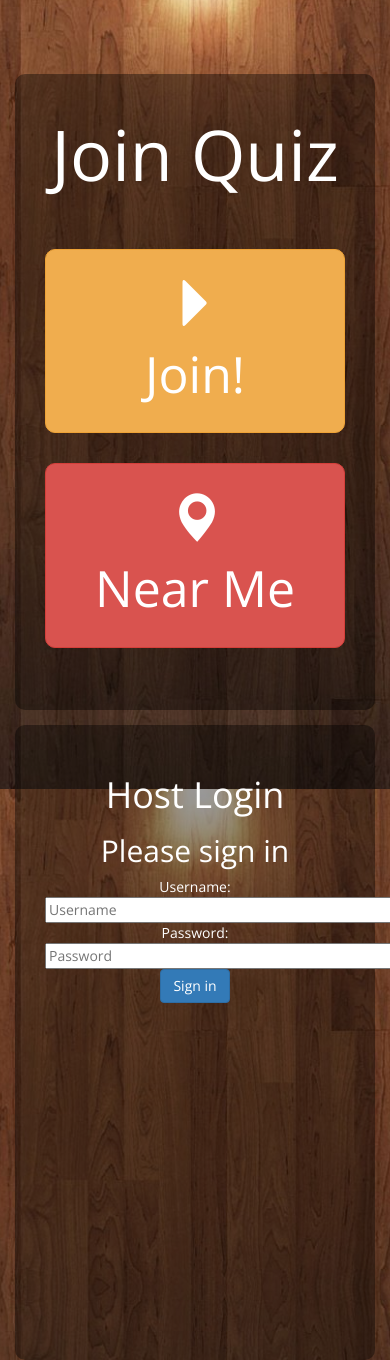
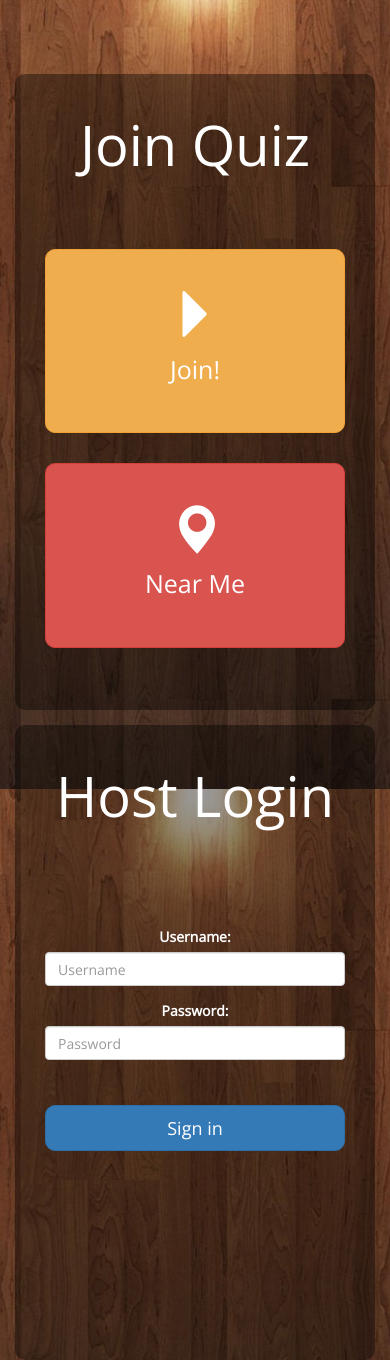
Before and after one commit to hoodscott/squiz, a Django app: page / in a window 390 px wide; the page is wider, and only the part inside the window is pictured. Shown: the part 55-1415 px from the top of that part. Run offline with Django 3.2, Linux system fonts and the light colour scheme; some libraries are stand-ins or nearby versions.

Commit message:
Styling up the front page
Responsive text, a nice form, and error messages.

```diff
--- a/project_squiz/squiz/views.py
+++ b/project_squiz/squiz/views.py
@@ -28,12 +28,15 @@ def index(request):
         if user: # if user is not none then authentication has been successful
             if user.is_active:
                 # If the account is valid and active, we can log the user in.
-                # We'll send the user back to the homepage.
+                # Then We'll send the user back to the homepage.
                 login(request, user)
-
                 return redirect(reverse('index'))
-        #else:
-           # print login_form.errors
+            else:
+                # An inactive account was used - no logging in!
+                context_dict['disabled_account'] = True
+        else:
+            # Bad login details were provided. So we can't log the user in.
+            context_dict['bad_details'] = True
 
     else:
         login_form = LoginForm
--- a/project_squiz/static/css/full.css
+++ b/project_squiz/static/css/full.css
@@ -45,7 +45,24 @@ input, select, textarea {
 }
 
 .titlefont {
-	font-size: 5em;
+    font-size: 5em;
+  }
+
+@media screen and (max-width : 500px){
+  .titlefont {
+    font-size: 4em;
+  }
+}
+@media screen and (max-width : 333px){
+  .titlefont {
+    font-size: 3em;
+  }
+}
+
+@media screen and (max-width : 500px){
+  .bigbuttontext {
+    font-size: 0.5em;
+  }
 }
 
 .block {
@@ -88,3 +105,7 @@ input, select, textarea {
 .table-striped>tbody>tr:nth-of-type(odd){
     background-color: rgba(20, 20, 19, 0.59);
 }
+
+.errorlist {
+  color: rgba(255, 34, 34, 1);
+}
--- a/project_squiz/templates/squiz/home.html
+++ b/project_squiz/templates/squiz/home.html
@@ -64,12 +64,12 @@
           <div class="height80">
             <a href="{% url 'join' %}">
             <button id="join_button" type="button"  class="btn btn-warning btn-lg home-buttons icon">
-            <span class="glyphicon glyphicon-triangle-right" aria-hidden="true"></span> <br> Join!
+            <span class="glyphicon glyphicon-triangle-right" aria-hidden="true"></span> <br> <p class="bigbuttontext">Join!</p>
             </button>
             </a>
             <a href="{#% url 'nearby' %#}">
             <button id="nearby_button" type="button" class="btn btn-danger btn-lg home-buttons icon">
-            <span class="glyphicon glyphicon-map-marker" aria-hidden="true"></span> <br> Near Me
+            <span class="glyphicon glyphicon-map-marker" aria-hidden="true"></span> <br> <p class="bigbuttontext">Near Me</p>
             </button>
             </a>
           </div>
@@ -79,22 +79,39 @@
       <!-- Right Pane -->
       <div class="col-md-5">
         <div class="block">
-          <h1>Host Login</h1>
-            <form class="form-signin span6" id="login_form" method="post" action="{% url 'index' %}">
-            <h2 class="form-signin-heading">Please sign in</h2>
+          <div class="height20">
+            <p class="titlefont">Host Login</p>
+          </div>
+          <div class="height10"></div>
+          <form class="form-signin form-horizontal" role="form" id="login_form" method="post" action="{% url 'index' %}">
             {% csrf_token %}
             {% if bad_details %}
-                <p class="errorlist">Your username and/or password were incorrect!  Please try again.</p>
+            <p class="errorlist">Your username and/or password were incorrect!  Please try again.</p>
             {% elif disabled_account %}
-                <p class="errorlist">Your account is currently disabled; we can't log you in!</p>
+            <p class="errorlist">Your account is currently disabled; we can't log you in!</p>
             {% endif %}
 
-            Username: <input type="text" class="input-block-level" placeholder="Username" name="username" value="" size="50" />
-            <br />
-            Password: <input type="password" class="input-block-level" placeholder="Password" name="password" value="" size="50"/>
-            <br/>
-            <button class="btn btn-primary" type="submit" tabindex='1'>Sign in</button>
-        </form>
+            <div class="form-group">
+              <label class="control-label col-sm-2" for="username">Username:</label>
+              <div class="col-sm-10">
+                <input id="username" type="text" class="form-control" placeholder="Username" name="username" value="">
+              </div>
+            </div>
+
+            <div class="form-group">
+              <label class="control-label col-sm-2" for="password">Password:</label>
+              <div class="col-sm-10">
+                <input id="password" type="password" class="form-control" placeholder="Password" name="password" value="">
+              </div>
+            </div>
+
+            <div class="form-group">
+              <div class="col-sm-offset-2 col-sm-10">
+                <button class="btn btn-primary home-buttons btn-lg pull-right" type="submit">Sign in</button>
+              </div>
+            </div>
+          </form>
+
 
         </div>
       </div>
```
